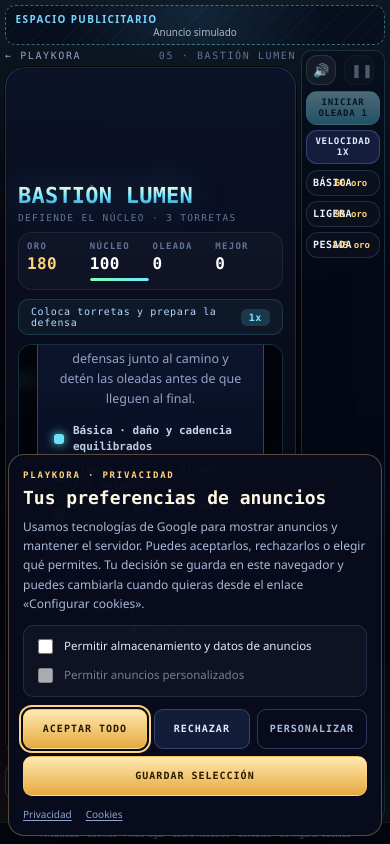
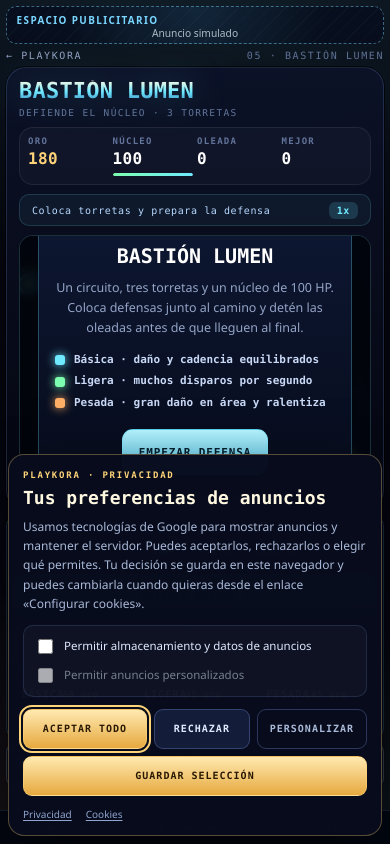
Before and after one commit to jivan239/Page-web, a plain HTML site: page games/bastion-lumen/index.html in a window 390 px wide. Drawn offline with Linux system fonts and the light colour scheme.

Commit message:
Ajustar pantallas completas y colocación de torretas

```diff
--- a/css/playfield.css
+++ b/css/playfield.css
@@ -3,7 +3,8 @@
  *
  * Tres zonas en escritorio: anuncio a la izquierda, juego en el centro y
  * controles + recompensas a la derecha. En teléfono el anuncio pasa a una
- * franja superior y los controles a un riel lateral compacto.
+ * franja superior, el juego ocupa todo el ancho y los controles quedan
+ * abajo, a lo ancho y con botones grandes.
  *
  * Se carga después del CSS de cada juego. Sin estilos inline (CSP estricta).
  */
@@ -12,6 +13,7 @@
   --pk-left-rail: 128px;
   --pk-right-rail: 196px;
   --pk-field-gap: 8px;
+  --pk-legal-h: 24px;
 }
 
 html,
@@ -34,7 +36,7 @@ body {
   grid-template-rows: auto minmax(0, 1fr) auto auto;
   gap: var(--pk-field-gap);
   width: 100%;
-  height: calc(100dvh - 24px);
+  height: calc(100dvh - var(--pk-legal-h));
   padding: 8px 8px 0;
 }
 
@@ -58,7 +60,7 @@ body {
 .pk-main > .app {
   display: flex;
   flex-direction: column;
-  justify-content: center;
+  justify-content: safe center;
   flex: 1 1 auto;
   min-height: 0;
   width: 100%;
@@ -69,7 +71,7 @@ body {
 .pk-main > .app > .machine {
   display: flex;
   flex-direction: column;
-  justify-content: center;
+  justify-content: safe center;
   flex: 1 1 auto;
   min-height: 0;
 }
@@ -77,18 +79,28 @@ body {
 /* El canvas conserva su proporción; se limita también por la altura disponible. */
 .pk-playfield {
   --pk-stage-ratio: 4 / 3;
+  --pk-stage-reserve: 190px;
 }
 
 .pk-playfield--serpiente { --pk-stage-ratio: 1 / 1; }
-.pk-playfield--cazaluces { --pk-stage-ratio: 448 / 496; }
-.pk-playfield--mosaico { --pk-stage-ratio: 460 / 600; }
-.pk-playfield--bastion { --pk-stage-ratio: 720 / 560; }
+.pk-playfield--cazaluces {
+  --pk-stage-ratio: 448 / 496;
+  --pk-stage-reserve: 300px;
+}
+.pk-playfield--mosaico {
+  --pk-stage-ratio: 460 / 600;
+  --pk-stage-reserve: 230px;
+}
+.pk-playfield--bastion {
+  --pk-stage-ratio: 720 / 560;
+  --pk-stage-reserve: 280px;
+}
 
 .pk-main .screen,
 .pk-main .stage {
   align-self: center;
   flex: 0 0 auto;
-  width: min(100%, calc((100dvh - 190px) * var(--pk-stage-ratio)));
+  width: min(100%, calc((100dvh - var(--pk-stage-reserve)) * var(--pk-stage-ratio)));
   aspect-ratio: var(--pk-stage-ratio);
   height: auto;
   min-height: 0;
@@ -99,6 +111,32 @@ body {
   width: 100%;
   height: 100%;
   object-fit: contain;
+}
+
+/* Los títulos nunca rebasan la zona central, aunque el riel sea estrecho. */
+.pk-main h1,
+.pk-main h2,
+.pk-main .title {
+  max-width: 100%;
+  overflow-wrap: anywhere;
+  word-break: break-word;
+  hyphens: auto;
+}
+
+.pk-main .brand,
+.pk-main .machine__top,
+.pk-main .topbar,
+.pk-main .appnav,
+.pk-main .topnav {
+  min-width: 0;
+}
+
+.pk-main .appnav__label,
+.pk-main .topnav__label {
+  min-width: 0;
+  overflow: hidden;
+  text-overflow: ellipsis;
+  white-space: nowrap;
 }
 
 .pk-rail--controls {
@@ -319,10 +357,9 @@ body {
   justify-content: center;
   flex-wrap: wrap;
   gap: 4px 12px;
-  height: 24px;
+  min-height: var(--pk-legal-h);
   margin: 0;
-  padding: 2px 8px;
-  overflow: hidden;
+  padding: 3px 8px;
   border-top: 1px solid rgba(122, 214, 255, 0.12);
   background: rgba(3, 6, 16, 0.94);
   font-size: 9px;
@@ -343,16 +380,15 @@ body {
 
 @media (max-width: 760px) {
   :root {
-    --pk-right-rail: 84px;
+    --pk-legal-h: 34px;
   }
 
   .pk-playfield,
   .pk-playfield--bastion {
-    --pk-right-rail: 84px;
-    grid-template-columns: minmax(0, 1fr) var(--pk-right-rail);
-    grid-template-rows: 40px minmax(0, 1fr) auto auto;
-    gap: 5px;
-    padding: 5px 5px 0;
+    grid-template-columns: minmax(0, 1fr);
+    grid-template-rows: 38px minmax(0, 1fr) auto auto 18px;
+    gap: 6px;
+    padding: 6px 6px 0;
   }
 
   .pk-ad--left {
@@ -360,16 +396,16 @@ body {
   }
 
   .pk-ad--right {
-    grid-column: 1 / -1;
+    grid-column: 1;
     grid-row: 1;
     min-height: 0;
     max-height: none;
-    height: 40px;
+    height: 38px;
   }
 
   .pk-ad--right .pk-ad__frame {
     padding: 0.9rem 0.4rem 0.2rem;
-    font-size: 0.62rem;
+    font-size: 0.64rem;
   }
 
   .pk-ad--right .pk-ad__hint {
@@ -381,28 +417,57 @@ body {
     grid-row: 2;
   }
 
+  /* Controles abajo, a lo ancho y con botones grandes y visibles. */
   .pk-rail--controls {
-    grid-column: 2;
-    grid-row: 2 / 5;
-    padding: 4px;
+    grid-column: 1;
+    grid-row: 3;
+    flex-direction: row;
+    flex-wrap: wrap;
+    align-items: center;
+    justify-content: center;
+    gap: 6px;
+    padding: 7px;
+    overflow: visible;
   }
 
   .pk-rail--controls .ghost,
   .pk-rail--controls .icon-btn {
-    width: 30px;
-    height: 30px;
-    min-height: 30px;
+    width: 44px;
+    height: 44px;
+    min-height: 44px;
+    font-size: 18px;
+    border-radius: 12px;
+  }
+
+  .pk-rail--controls .hints {
+    display: flex;
+    flex-wrap: wrap;
+    justify-content: center;
+    gap: 6px 10px;
+    width: 100%;
+    font-size: 10px;
+  }
+
+  .pk-rail--controls .hints__sound {
+    width: auto;
+    min-height: 44px;
+    padding: 7px 12px;
+    font-size: 10px;
   }
 
   .pk-rail--controls .touch,
   .pk-rail--controls .dpad,
   .pk-rail--controls .pad {
-    grid-template-columns: 1fr;
     grid-template-rows: none;
+    width: 100%;
+    gap: 6px;
   }
 
-  .pk-rail--controls .dpad [data-dir],
-  .pk-rail--controls .pad button {
+  .pk-rail--controls .touch { grid-template-columns: repeat(3, 1fr); }
+  .pk-rail--controls .dpad { grid-template-columns: repeat(4, 1fr); }
+  .pk-rail--controls .pad { grid-template-columns: repeat(6, 1fr); }
+
+  .pk-rail--controls .dpad [data-dir] {
     grid-column: auto;
     grid-row: auto;
   }
@@ -410,33 +475,69 @@ body {
   .pk-rail--controls .touch__btn,
   .pk-rail--controls .dpad button,
   .pk-rail--controls .pad button {
-    min-height: 34px;
-    font-size: 14px;
+    grid-column: auto;
+    grid-row: auto;
+    min-height: 48px;
+    font-size: 18px;
+    border-radius: 12px;
   }
 
   .pk-rail--controls .touch__btn--fire {
     grid-column: auto;
+    font-size: 14px;
+  }
+
+  .pk-rail--controls .controlbar {
+    grid-template-columns: 1fr 1fr;
+    width: 100%;
+    gap: 6px;
+  }
+
+  .pk-rail--controls .controlbar .btn {
+    min-height: 44px;
+    font-size: 10px;
+  }
+
+  .pk-rail--controls .arsenal {
+    grid-template-columns: repeat(3, 1fr);
+    width: 100%;
+    gap: 6px;
+  }
+
+  .pk-rail--controls .tower-card {
+    grid-template-columns: 10px 1fr;
+    grid-template-rows: auto auto;
+    min-height: 56px;
+    padding: 6px;
+  }
+
+  .pk-rail--controls .tower-card__name { font-size: 11px; }
+  .pk-rail--controls .tower-card__cost { font-size: 10px; }
+
+  .pk-rail--controls .inspector {
+    width: 100%;
   }
 
   .pk-rewards__bar {
     grid-column: 1;
-    grid-row: 3;
+    grid-row: 4;
     grid-template-columns: 1fr 1fr;
   }
 
   .pk-rewards__btn {
-    min-height: 30px;
-    font-size: 0.62rem;
+    min-height: 42px;
+    font-size: 0.68rem;
   }
 
   .pk-rewards__status {
     grid-column: 1;
-    grid-row: 4;
+    grid-row: 5;
+    font-size: 0.64rem;
   }
 
   .legal-links {
-    gap: 2px 8px;
-    height: 22px;
+    gap: 2px 5px;
+    padding: 3px 5px;
     font-size: 8px;
   }
 
--- a/games/bastion-lumen/js/game.js
+++ b/games/bastion-lumen/js/game.js
@@ -397,12 +397,15 @@ export class Game {
     if (this.selectedId) this.buildType = null;
   }
 
-  /** Celda libre más cercana al toque; el radio amplio mejora el uso táctil. */
-  nearestBuildCell(x, y) {
+  /**
+   * Celda más cercana al toque. El radio no puede superar media celda (20)
+   * para no confundir una casilla vecina con la que se quiere construir.
+   */
+  nearestCell(x, y, includeOccupied = false) {
     let best = null;
-    let bestDistance = 62;
+    let bestDistance = 28;
     for (const cell of BUILDABLE_CELLS) {
-      if (this.occupied.has(cell.key)) continue;
+      if (!includeOccupied && this.occupied.has(cell.key)) continue;
       const distance = Math.hypot(cell.x - x, cell.y - y);
       if (distance < bestDistance) {
         best = cell;
@@ -412,9 +415,18 @@ export class Game {
     return best;
   }
 
+  nearestBuildCell(x, y) {
+    return this.nearestCell(x, y, false);
+  }
+
+  /** Celda visual más cercana, ocupada o no, para avisar en lugar de seleccionar. */
+  cellAt(x, y) {
+    return this.nearestCell(x, y, true);
+  }
+
   towerAt(x, y) {
     let best = null;
-    let bestDistance = 42;
+    let bestDistance = 18;
     for (const tower of this.towers) {
       const distance = Math.hypot(tower.x - x, tower.y - y);
       if (distance < bestDistance) {
--- a/games/bastion-lumen/js/main.js
+++ b/games/bastion-lumen/js/main.js
@@ -378,21 +378,27 @@ function handleBoardClick(point) {
   if (game.phase !== 'playing' || game.paused) return;
   sound.ensure();
 
+  if (game.buildType) {
+    /* En modo construcción manda la celda tocada: no se selecciona una torre
+     * vecina aunque el toque caiga cerca de ella. */
+    const cell = game.cellAt(point.x, point.y);
+    if (!cell) {
+      flash('Construye junto al camino');
+      return;
+    }
+    if (game.occupied.has(cell.key)) {
+      flash('Casilla ocupada');
+      return;
+    }
+    const result = game.placeTower(game.buildType, cell);
+    if (!result.ok) flash(result.reason === 'oro' ? 'Oro insuficiente' : 'Casilla ocupada');
+    return;
+  }
+
   const tower = game.towerAt(point.x, point.y);
   if (tower) {
     game.selectTower(tower);
     inspectorCache = '';
-    return;
-  }
-
-  if (game.buildType) {
-    const cell = game.nearestBuildCell(point.x, point.y);
-    if (!cell) {
-      flash('Construye junto al camino');
-      return;
-    }
-    const result = game.placeTower(game.buildType, cell);
-    if (!result.ok) flash(result.reason === 'oro' ? 'Oro insuficiente' : 'Casilla ocupada');
     return;
   }
 
```
